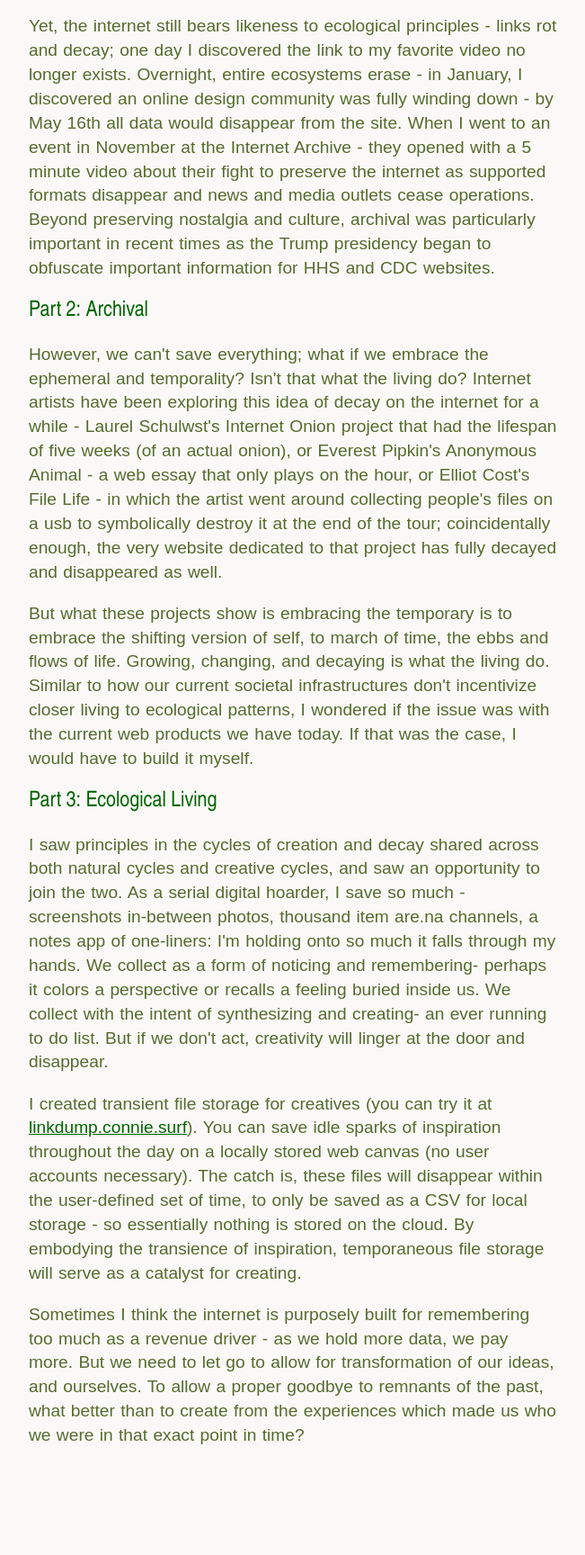
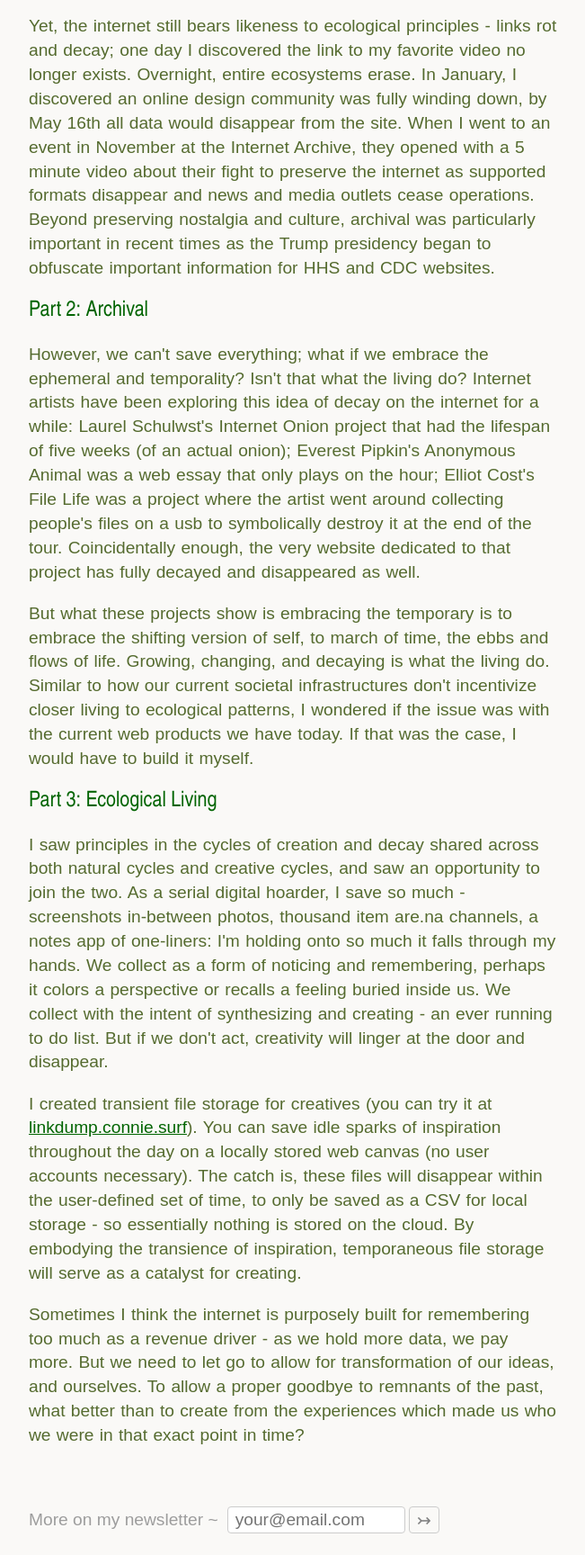
Before and after one commit to connieliu0/decaying-essay, a plain HTML site: page index.html in a window 1280 px wide. Shown: the part 1051-2779 px from the top of the page at 90% size, without its empty margins (0-651 px from the left). Before the commit the page ends 2709 px from the top, so only its background shows below. Drawn offline with nearby package versions, Linux system fonts and the light colour scheme; animation ran at ten frames a second; a script that the page names is missing.

Commit message:
ok added a subscribe button

```diff
--- a/index.html
+++ b/index.html
@@ -36,7 +36,7 @@
     <p>
       <span class="sent" data-category="Infrastructure / Internet">Around the same time my school became part of the pilot to digitize classrooms,
       claiming increased environmental friendliness because we were now on the cloud and paper free.
-      If we were to get granular, it was likely true, but it consequently made the cloud seem
+      If we were to get granular, it was likely true, but consequently made the cloud seem
       so effortless. </span><span class="sent" data-category="Infrastructure / Internet / Internet infra">In reality there is an immense physicality to the internet, connections made
       through
       <span
@@ -66,12 +66,11 @@
       <span class="sent" data-category="Link rot / Realities of link rot">Yet, the internet still bears likeness to ecological principles - links rot and
       <span
       >decay</span>; one day I
-      discovered the link to my favorite video no longer exists. Overnight, entire ecosystems erase
-      - in January, I discovered an
+      discovered the link to my favorite video no longer exists. Overnight, entire ecosystems erase. In January, I discovered an
       <span
       >online design community</span> was fully
-      winding down - by May 16th all data would disappear from the site.</span> <span class="sent" data-category="Archive / Tools">When I went to an event in
-      November at the Internet Archive - they opened with a 5 minute video about their fight to
+      winding down, by May 16th all data would disappear from the site.</span> <span class="sent" data-category="Archive / Tools">When I went to an event in
+      November at the Internet Archive, they opened with a 5 minute video about their fight to
       preserve the internet as supported formats disappear and  <span
       data-content-key="media-closures"
     >news and media outlets cease</span>
@@ -84,16 +83,15 @@
     <p>
       <span class="sent" data-category="Websites of nature / ephemeral websites">However, we can't save everything; what if we embrace the ephemeral and temporality? Isn't
       that what the living do? Internet artists have been exploring this idea of decay on the
-      internet for a while - Laurel Schulwst's
-      Internet Onion</span>
-      project that had the lifespan of five weeks (of an actual onion), </span><span class="sent" data-category="Websites of nature / Websites that cycle">or Everest Pipkin's
+      internet for a while: Laurel Schulwst's
+      Internet Onion
+      project that had the lifespan of five weeks (of an actual onion); </span><span class="sent" data-category="Websites of nature / Websites that cycle"> Everest Pipkin's
+      Anonymous Animal</span> was a web essay that
+      only plays on the hour; </span><span class="sent" data-category="Websites of nature / Websites that decay"> Elliot Cost's
       <span
-      >Anonymous Animal</span> - a web essay that
-      only plays on the hour, </span><span class="sent" data-category="Websites of nature / Websites that decay">or Elliot Cost's
-      <span
-      >File Life</span> - in which the artist went
-      around collecting people's files on a usb to symbolically destroy it at the end of the tour;
-      coincidentally enough, the very website dedicated to that project has fully decayed and
+      >File Life</span> was a project where the artist went
+      around collecting people's files on a usb to symbolically destroy it at the end of the tour.
+      Coincidentally enough, the very website dedicated to that project has fully decayed and
       disappeared as well.</span>
     </p>
     <p>
@@ -109,8 +107,8 @@
       creative cycles, and saw an opportunity to join the two</span>. As a serial digital hoarder, I save
       so much - screenshots in-between photos, thousand item are.na channels, a notes app of
       one-liners: I'm holding onto so much it falls through my hands.  <span class="sent" data-category="Archive / Philosophies">We collect as a form of
-      noticing and remembering- perhaps it colors a perspective or recalls a feeling buried inside
-      us. We collect with the intent of synthesizing and creating- an ever running to do list. But
+      noticing and remembering, perhaps it colors a perspective or recalls a feeling buried inside
+      us. We collect with the intent of synthesizing and creating - an ever running to do list. But
       if we don't act, creativity will linger at the door and disappear. </span>
     </p>
     <p>
@@ -128,6 +126,14 @@
       create from the experiences which made us who we were in that exact point in time?
     </p>
     <div class="spacer"></div>
+    <div class="newsletter-bar">
+      <span class="newsletter-bar__label">More on my newsletter ~</span>
+      <form class="newsletter-bar__form" id="newsletter-form">
+        <input class="newsletter-bar__input" type="email" placeholder="your@email.com" required aria-label="Email address">
+        <button class="newsletter-bar__btn" type="submit">↣</button>
+      </form>
+      <span class="newsletter-bar__msg" aria-live="polite"></span>
+    </div>
   </main>
   <aside class="reference-index" aria-labelledby="reference-index-title">
     <div class="view-toggle">
--- a/script.js
+++ b/script.js
@@ -1533,3 +1533,28 @@ function initGuides() {
   window.addEventListener('resize', updateRefOpacity);
   updateRefOpacity();
 }
+
+// Newsletter subscription
+(function() {
+  const APPS_SCRIPT_URL = 'https://script.google.com/macros/s/AKfycbylPGBqsBh6gH_1bsKGo0IcybmY2sDZXs8kuSY_FROYwktv_7i0kj25qabEmlzRJdp4Zw/exec';
+  const form = document.getElementById('newsletter-form');
+  const msg = document.querySelector('.newsletter-bar__msg');
+  if (!form) return;
+  form.addEventListener('submit', async (e) => {
+    e.preventDefault();
+    const email = form.querySelector('input').value.trim();
+    msg.textContent = 'Sending…';
+    try {
+      const params = new URLSearchParams({ email, tag: 'newsletter' });
+      await fetch(APPS_SCRIPT_URL, {
+        method: 'POST',
+        mode: 'no-cors',
+        body: params,
+      });
+      msg.textContent = 'Subscribed!';
+      form.reset();
+    } catch {
+      msg.textContent = 'Something went wrong, try again.';
+    }
+  });
+})();
--- a/styles.css
+++ b/styles.css
@@ -716,11 +716,11 @@ iframe {
   opacity: 1;
 }
 
-.graph-node--top:not(.is-open) {
+.graph-node:not(.graph-node--top):not(.is-open) {
   opacity: 0.7;
 }
 
-.graph-node--top.graph-node--visible:hover {
+.graph-node:not(.graph-node--top).graph-node--visible:hover {
   opacity: 1;
 }
 
@@ -880,3 +880,51 @@ iframe {
   background: #e6fde0;
   color: darkolivegreen;
 }
+
+/* Newsletter bar */
+.newsletter-bar {
+  display: flex;
+  align-items: center;
+  gap: 10px;
+  padding: 16px 0 24px;
+  font-family: Arial, sans-serif;
+  font-size: 1.2em;
+}
+.newsletter-bar__label {
+  white-space: nowrap;
+  color: rgb(157, 157, 157);;
+
+}
+.newsletter-bar__form {
+  display: flex;
+  gap: 4px;
+}
+.newsletter-bar__input {
+  border: 1px solid #ccc;
+  border-radius: 4px;
+  padding: 3px 8px;
+  font-size: 1em;
+  font-family: inherit;
+  width: 180px;
+  outline: none;
+}
+.newsletter-bar__input:focus {
+  border-color: #98C78B;
+}
+.newsletter-bar__btn {
+  background: none;
+  border: 1px solid #ccc;
+  border-radius: 4px;
+  padding: 3px 8px;
+  cursor: pointer;
+  font-size: 1em;
+  line-height: 1;
+  color: gray;
+}
+.newsletter-bar__btn:hover {
+  background: #f5f5f5;
+}
+.newsletter-bar__msg {
+  font-size: 0.9em;
+  color: #666;
+}
```
